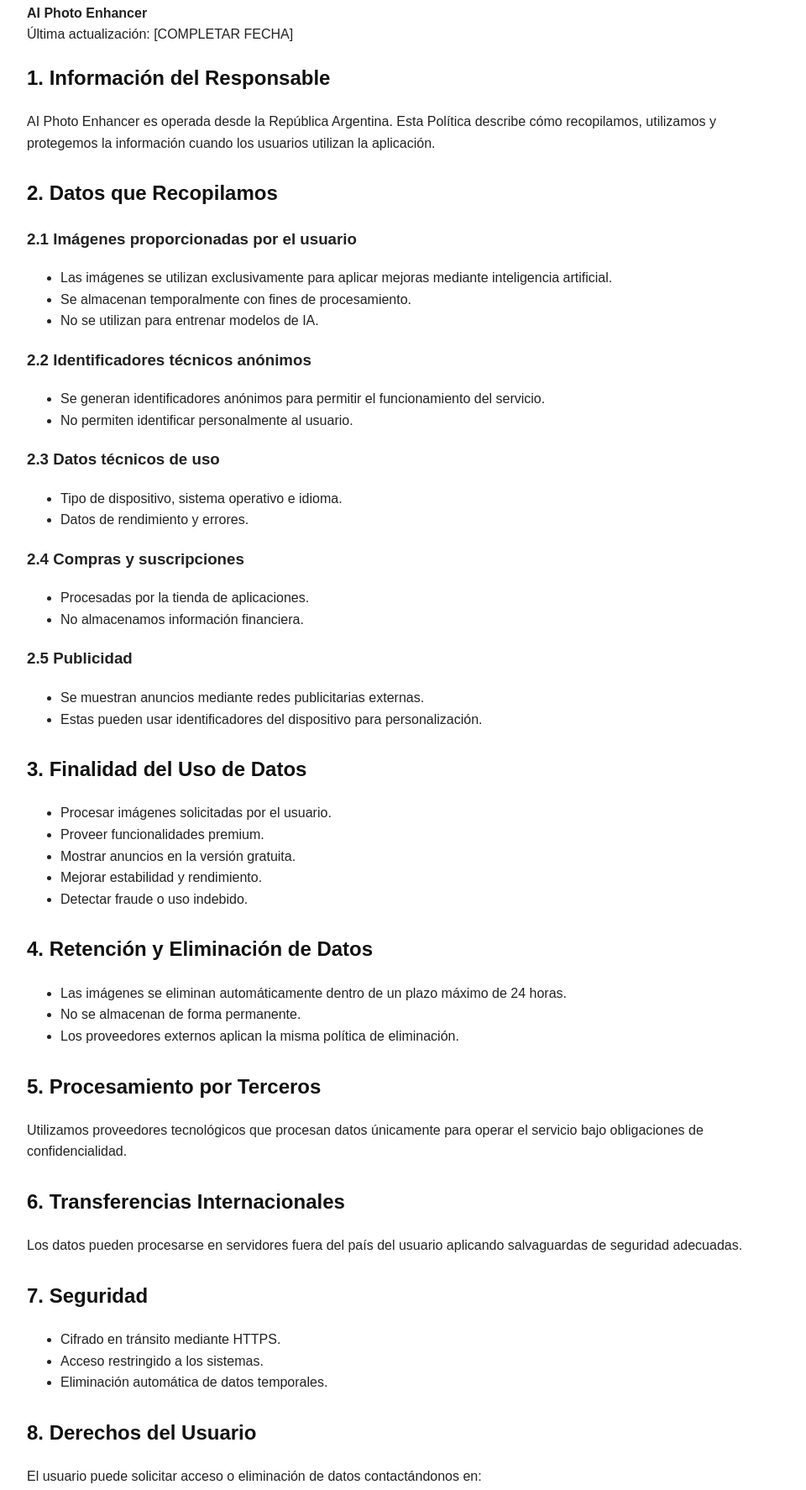
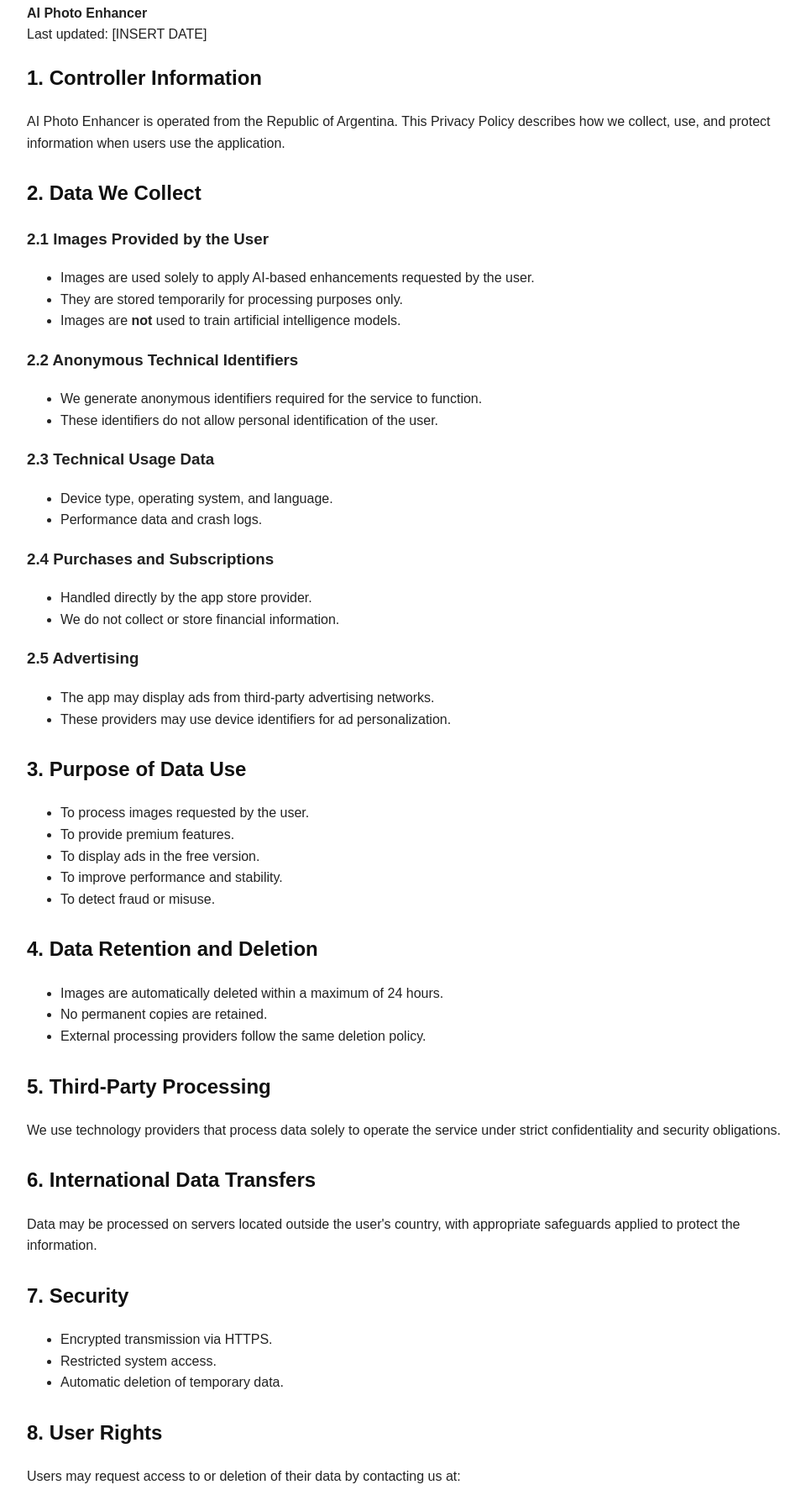
Before and after one commit to ivancraco/ai-photo-enhancer, a plain HTML site: page privacy-policy/index.html in a window 1280 px wide. Shown: the part 122-1896 px from the top of the page at 84% size, without its empty margins (158-1118 px from the left). Drawn offline with Linux system fonts and the light colour scheme.

Commit message:
Update index.html

```diff
--- a/privacy-policy/index.html
+++ b/privacy-policy/index.html
@@ -1,10 +1,10 @@
 <!DOCTYPE html>
 
-<html lang="es">
+<html lang="en">
 <head>
 <meta charset="UTF-8">
 <meta name="viewport" content="width=device-width, initial-scale=1.0">
-<title>Política de Privacidad - AI Photo Enhancer</title>
+<title>Privacy Policy - AI Photo Enhancer</title>
 <style>
 body {
     font-family: Arial, Helvetica, sans-serif;
@@ -37,107 +37,107 @@ ul {
 
 <body>
 
-<h1>Política de Privacidad</h1>
+<h1>Privacy Policy</h1>
 <p><strong>AI Photo Enhancer</strong><br>
-Última actualización: [COMPLETAR FECHA]</p>
+Last updated: [INSERT DATE]</p>
 
 <section>
-<h2>1. Información del Responsable</h2>
-<p>AI Photo Enhancer es operada desde la República Argentina. Esta Política describe cómo recopilamos, utilizamos y protegemos la información cuando los usuarios utilizan la aplicación.</p>
+<h2>1. Controller Information</h2>
+<p>AI Photo Enhancer is operated from the Republic of Argentina. This Privacy Policy describes how we collect, use, and protect information when users use the application.</p>
 </section>
 
 <section>
-<h2>2. Datos que Recopilamos</h2>
+<h2>2. Data We Collect</h2>
 
-<h3>2.1 Imágenes proporcionadas por el usuario</h3>
+<h3>2.1 Images Provided by the User</h3>
 <ul>
-<li>Las imágenes se utilizan exclusivamente para aplicar mejoras mediante inteligencia artificial.</li>
-<li>Se almacenan temporalmente con fines de procesamiento.</li>
-<li>No se utilizan para entrenar modelos de IA.</li>
+<li>Images are used solely to apply AI-based enhancements requested by the user.</li>
+<li>They are stored temporarily for processing purposes only.</li>
+<li>Images are <strong>not</strong> used to train artificial intelligence models.</li>
 </ul>
 
-<h3>2.2 Identificadores técnicos anónimos</h3>
+<h3>2.2 Anonymous Technical Identifiers</h3>
 <ul>
-<li>Se generan identificadores anónimos para permitir el funcionamiento del servicio.</li>
-<li>No permiten identificar personalmente al usuario.</li>
+<li>We generate anonymous identifiers required for the service to function.</li>
+<li>These identifiers do not allow personal identification of the user.</li>
 </ul>
 
-<h3>2.3 Datos técnicos de uso</h3>
+<h3>2.3 Technical Usage Data</h3>
 <ul>
-<li>Tipo de dispositivo, sistema operativo e idioma.</li>
-<li>Datos de rendimiento y errores.</li>
+<li>Device type, operating system, and language.</li>
+<li>Performance data and crash logs.</li>
 </ul>
 
-<h3>2.4 Compras y suscripciones</h3>
+<h3>2.4 Purchases and Subscriptions</h3>
 <ul>
-<li>Procesadas por la tienda de aplicaciones.</li>
-<li>No almacenamos información financiera.</li>
+<li>Handled directly by the app store provider.</li>
+<li>We do not collect or store financial information.</li>
 </ul>
 
-<h3>2.5 Publicidad</h3>
+<h3>2.5 Advertising</h3>
 <ul>
-<li>Se muestran anuncios mediante redes publicitarias externas.</li>
-<li>Estas pueden usar identificadores del dispositivo para personalización.</li>
+<li>The app may display ads from third-party advertising networks.</li>
+<li>These providers may use device identifiers for ad personalization.</li>
 </ul>
 </section>
 
 <section>
-<h2>3. Finalidad del Uso de Datos</h2>
+<h2>3. Purpose of Data Use</h2>
 <ul>
-<li>Procesar imágenes solicitadas por el usuario.</li>
-<li>Proveer funcionalidades premium.</li>
-<li>Mostrar anuncios en la versión gratuita.</li>
-<li>Mejorar estabilidad y rendimiento.</li>
-<li>Detectar fraude o uso indebido.</li>
+<li>To process images requested by the user.</li>
+<li>To provide premium features.</li>
+<li>To display ads in the free version.</li>
+<li>To improve performance and stability.</li>
+<li>To detect fraud or misuse.</li>
 </ul>
 </section>
 
 <section>
-<h2>4. Retención y Eliminación de Datos</h2>
+<h2>4. Data Retention and Deletion</h2>
 <ul>
-<li>Las imágenes se eliminan automáticamente dentro de un plazo máximo de 24 horas.</li>
-<li>No se almacenan de forma permanente.</li>
-<li>Los proveedores externos aplican la misma política de eliminación.</li>
+<li>Images are automatically deleted within a maximum of 24 hours.</li>
+<li>No permanent copies are retained.</li>
+<li>External processing providers follow the same deletion policy.</li>
 </ul>
 </section>
 
 <section>
-<h2>5. Procesamiento por Terceros</h2>
-<p>Utilizamos proveedores tecnológicos que procesan datos únicamente para operar el servicio bajo obligaciones de confidencialidad.</p>
+<h2>5. Third-Party Processing</h2>
+<p>We use technology providers that process data solely to operate the service under strict confidentiality and security obligations.</p>
 </section>
 
 <section>
-<h2>6. Transferencias Internacionales</h2>
-<p>Los datos pueden procesarse en servidores fuera del país del usuario aplicando salvaguardas de seguridad adecuadas.</p>
+<h2>6. International Data Transfers</h2>
+<p>Data may be processed on servers located outside the user's country, with appropriate safeguards applied to protect the information.</p>
 </section>
 
 <section>
-<h2>7. Seguridad</h2>
+<h2>7. Security</h2>
 <ul>
-<li>Cifrado en tránsito mediante HTTPS.</li>
-<li>Acceso restringido a los sistemas.</li>
-<li>Eliminación automática de datos temporales.</li>
+<li>Encrypted transmission via HTTPS.</li>
+<li>Restricted system access.</li>
+<li>Automatic deletion of temporary data.</li>
 </ul>
 </section>
 
 <section>
-<h2>8. Derechos del Usuario</h2>
-<p>El usuario puede solicitar acceso o eliminación de datos contactándonos en:</p>
-<p><strong>Email:</strong> [COMPLETAR EMAIL]</p>
+<h2>8. User Rights</h2>
+<p>Users may request access to or deletion of their data by contacting us at:</p>
+<p><strong>Email:</strong> [INSERT CONTACT EMAIL]</p>
 </section>
 
 <section>
-<h2>9. Menores de Edad</h2>
-<p>La aplicación no está dirigida a menores de 13 años.</p>
+<h2>9. Children’s Privacy</h2>
+<p>The application is not directed to children under 13 years of age. We do not knowingly collect personal information from children.</p>
 </section>
 
 <section>
-<h2>10. Cambios en esta Política</h2>
-<p>Podremos actualizar esta política ocasionalmente. La versión vigente estará siempre disponible públicamente.</p>
+<h2>10. Changes to This Policy</h2>
+<p>We may update this policy from time to time. The current version will always be publicly available.</p>
 </section>
 
 <div class="footer">
-<p>AI Photo Enhancer — Operado desde la República Argentina</p>
+<p>AI Photo Enhancer — Operated from the Republic of Argentina</p>
 </div>
 
 </body>
```
